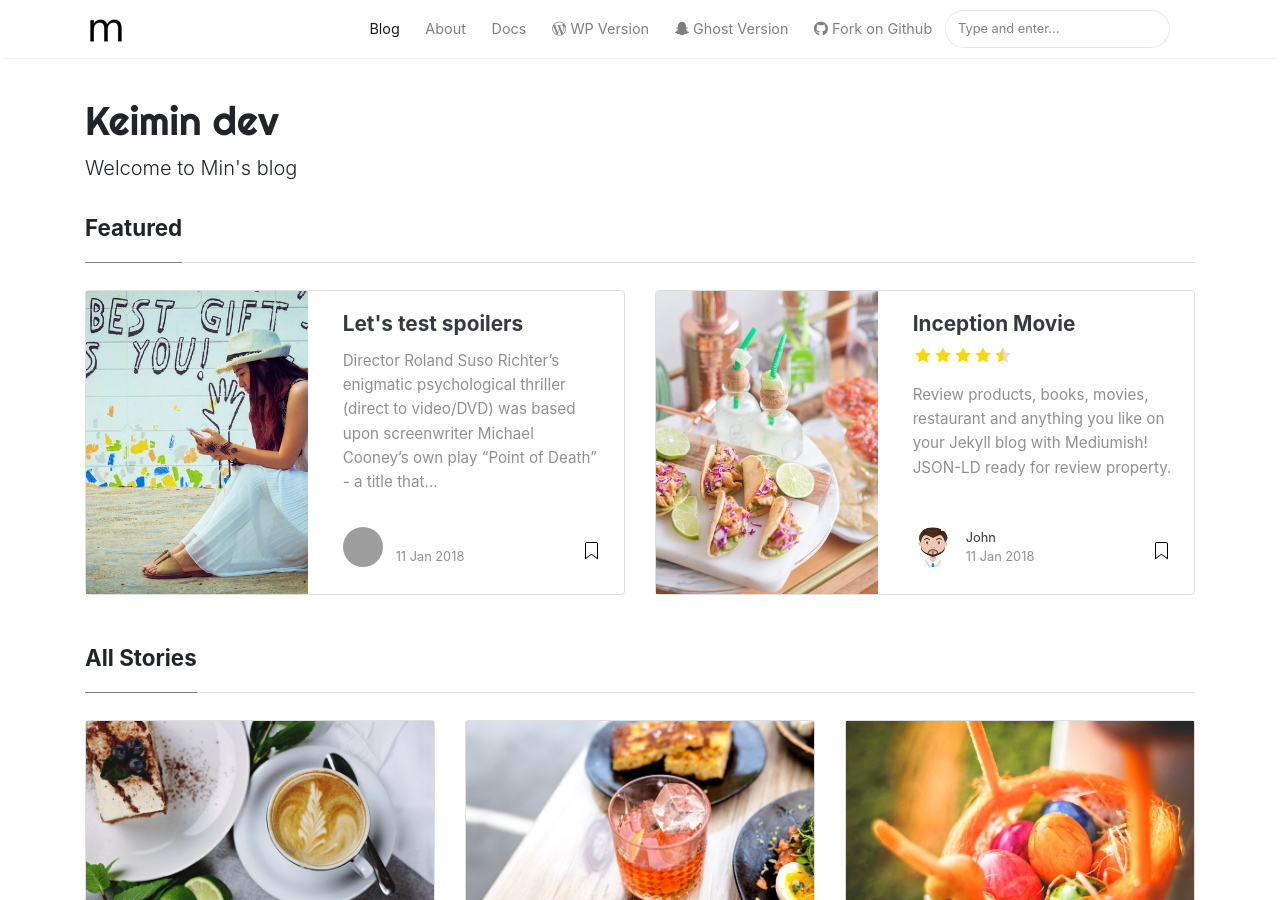
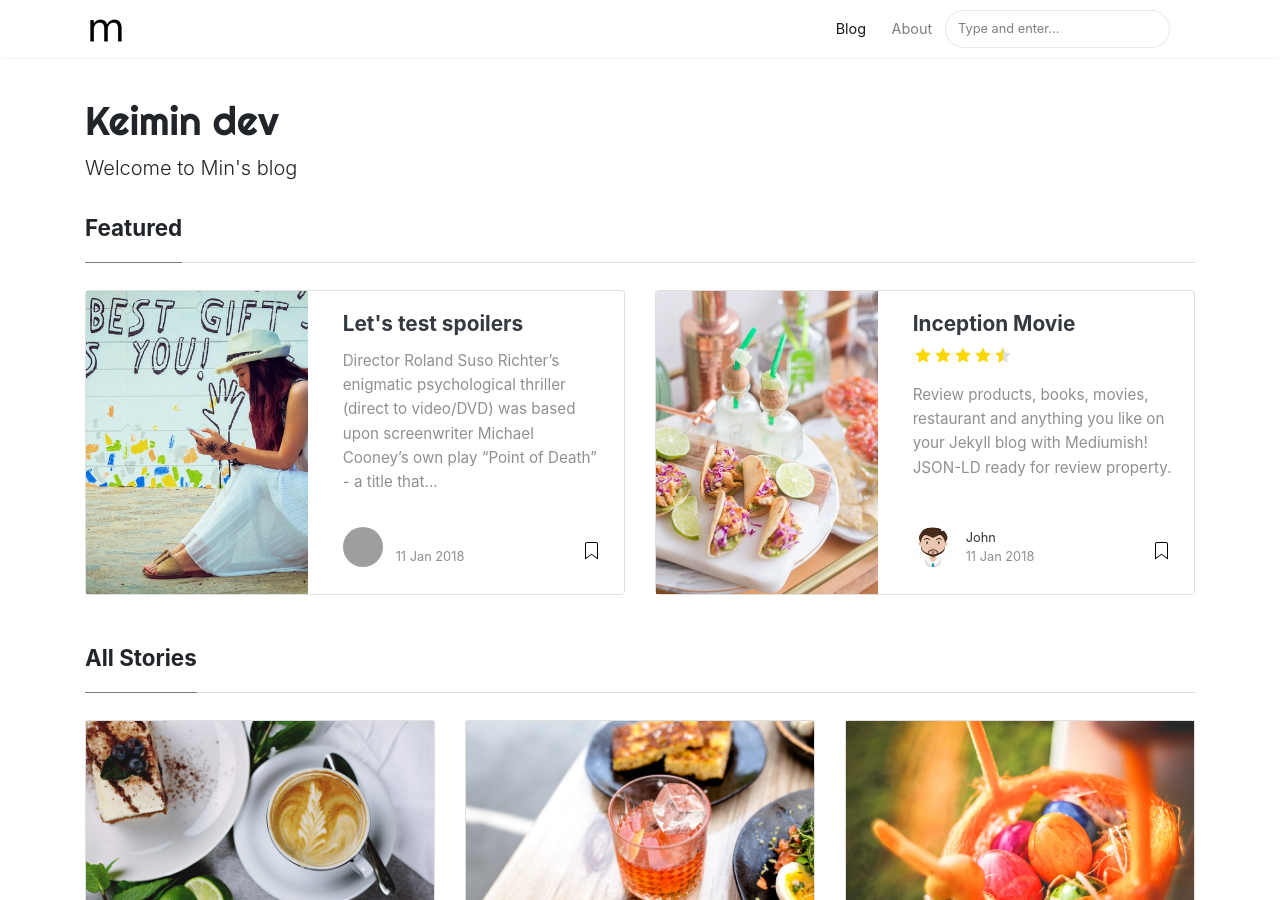
Before and after one commit to keimindev/mindev.github.io, a Jekyll site: the page built from index.html, in a window 1280 px wide and 900 px high. Built offline with Jekyll 4.4.1, drawn with Linux system fonts in a browser that asks for light colours; nearby versions of some CDN libraries; the list of posts is cut into pages by our own code; grey boxes are pictures that could not be loaded.

Commit message:
remove bottom alert bar and cateogries

```diff
--- a/_layouts/default.html
+++ b/_layouts/default.html
@@ -75,21 +75,21 @@
                 <a class="nav-link" href="{{ site.baseurl }}/about">About</a>
                 </li>
 
-                <li class="nav-item">
-                <a target="_blank" class="nav-link" href="https://bootstrapstarter.com/bootstrap-templates/template-mediumish-bootstrap-jekyll/"> Docs</a>
-                </li>
+<!--                <li class="nav-item">-->
+<!--                <a target="_blank" class="nav-link" href="https://bootstrapstarter.com/bootstrap-templates/template-mediumish-bootstrap-jekyll/"> Docs</a>-->
+<!--                </li>-->
 
-                <li class="nav-item">
-                <a target="_blank" class="nav-link" href="https://www.wowthemes.net/themes/mediumish-wordpress/"><i class="fab fa-wordpress-simple"></i> WP Version</a>
-                </li>
+<!--                <li class="nav-item">-->
+<!--                <a target="_blank" class="nav-link" href="https://www.wowthemes.net/themes/mediumish-wordpress/"><i class="fab fa-wordpress-simple"></i> WP Version</a>-->
+<!--                </li>-->
 
-                <li class="nav-item">
-                <a target="_blank" class="nav-link" href="https://www.wowthemes.net/themes/mediumish-ghost/"><i class="fab fa-snapchat-ghost"></i> Ghost Version</a>
-                </li>
+<!--                <li class="nav-item">-->
+<!--                <a target="_blank" class="nav-link" href="https://www.wowthemes.net/themes/mediumish-ghost/"><i class="fab fa-snapchat-ghost"></i> Ghost Version</a>-->
+<!--                </li>-->
 
-                <li class="nav-item">
-                <a target="_blank" class="nav-link" href="https://github.com/wowthemesnet/mediumish-theme-jekyll"><i class="fab fa-github"></i> Fork on Github</a>
-                </li>
+<!--                <li class="nav-item">-->
+<!--                <a target="_blank" class="nav-link" href="https://github.com/wowthemesnet/mediumish-theme-jekyll"><i class="fab fa-github"></i> Fork on Github</a>-->
+<!--                </li>-->
 
                 {% include search-lunr.html %}
 
@@ -126,20 +126,20 @@
 {% if site.mailchimp-list %}
 <!-- Bottom Alert Bar
 ================================================== -->
-<div class="alertbar">
-	<div class="container text-center">
-		<span><img src="{{ site.baseurl }}/{{ site.logo }}" alt="{{site.title}}"> &nbsp; Never miss a <b>story</b> from us, subscribe to our newsletter</span>
-        <form action="{{site.mailchimp-list}}" method="post" name="mc-embedded-subscribe-form" class="wj-contact-form validate" target="_blank" novalidate>
-            <div class="mc-field-group">
-            <input type="email" placeholder="Email" name="EMAIL" class="required email" id="mce-EMAIL" autocomplete="on" required>
-            <input type="submit" value="Subscribe" name="subscribe" class="heart">
-            </div>
-        </form>
-	</div>
-</div>
-{% endif %}
-
-</div>
+<!--<div class="alertbar">-->
+<!--	<div class="container text-center">-->
+<!--		<span><img src="{{ site.baseurl }}/{{ site.logo }}" alt="{{site.title}}"> &nbsp; Never miss a <b>story</b> from us, subscribe to our newsletter</span>-->
+<!--        <form action="{{site.mailchimp-list}}" method="post" name="mc-embedded-subscribe-form" class="wj-contact-form validate" target="_blank" novalidate>-->
+<!--            <div class="mc-field-group">-->
+<!--            <input type="email" placeholder="Email" name="EMAIL" class="required email" id="mce-EMAIL" autocomplete="on" required>-->
+<!--            <input type="submit" value="Subscribe" name="subscribe" class="heart">-->
+<!--            </div>-->
+<!--        </form>-->
+<!--	</div>-->
+<!--</div>-->
+<!--{% endif %}-->
+<!--    -->
+<!--</div>-->
 
 <!-- Categories Jumbotron
 ================================================== -->
```
